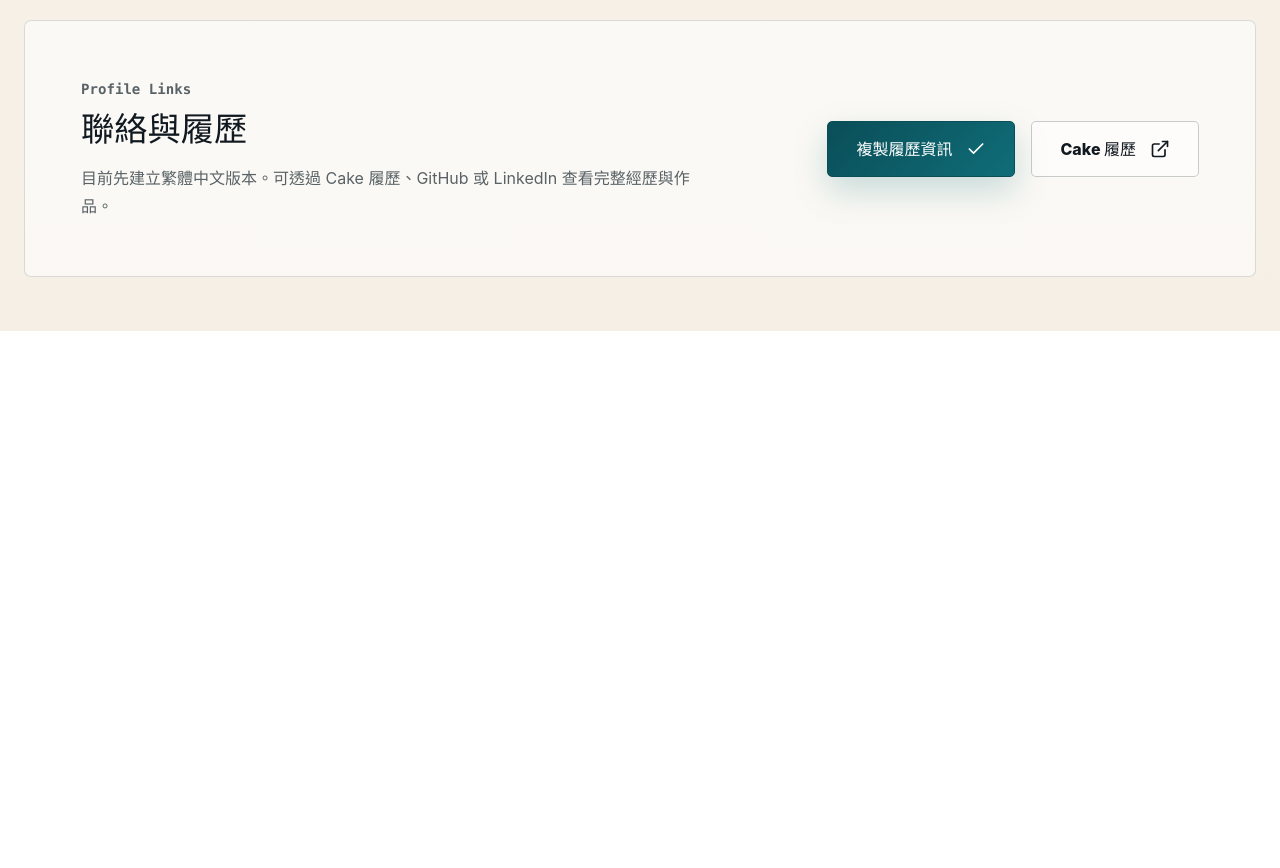
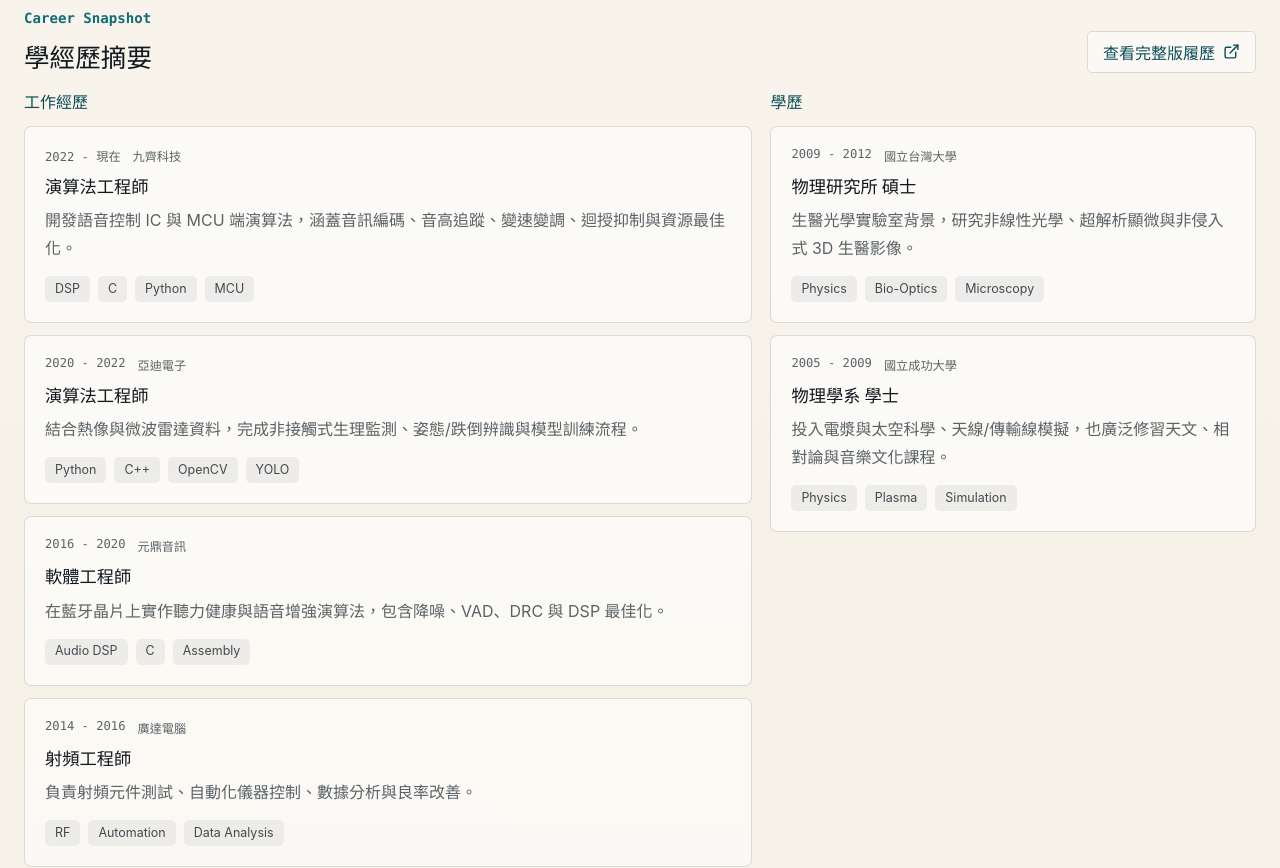
Before and after one commit to changweilin/demo_link, a React (Vite) app: page / in a window 1280 px wide. Shown: the part 2600-3468 px from the top of the page. Before the commit the page ends 2931 px from the top, so only its background shows below. Built offline with nearby package versions, Linux system fonts and the light colour scheme.

Commit message:
Add resume summary section to homepage

```diff
--- a/src/App.tsx
+++ b/src/App.tsx
@@ -57,6 +57,14 @@ type Profile = {
     source: string;
   };
   socialLinks: SocialLink[];
+};
+
+type ResumeSummaryItem = {
+  organization: string;
+  title: string;
+  period: string;
+  summary: string;
+  tags: string[];
 };
 
 type ThemeMode = "day" | "night";
@@ -127,6 +135,62 @@ const principleCards = [
     icon: <Mountain />,
     title: "把工具帶到真實場景",
     text: "從戶外路線規劃到瀏覽器遊戲，偏好能被實際使用、反覆測試與持續改善的作品。",
+  },
+];
+
+const workHighlights: ResumeSummaryItem[] = [
+  {
+    organization: "九齊科技",
+    title: "演算法工程師",
+    period: "2022 - 現在",
+    summary:
+      "開發語音控制 IC 與 MCU 端演算法，涵蓋音訊編碼、音高追蹤、變速變調、迴授抑制與資源最佳化。",
+    tags: ["DSP", "C", "Python", "MCU"],
+  },
+  {
+    organization: "亞迪電子",
+    title: "演算法工程師",
+    period: "2020 - 2022",
+    summary: "結合熱像與微波雷達資料，完成非接觸式生理監測、姿態/跌倒辨識與模型訓練流程。",
+    tags: ["Python", "C++", "OpenCV", "YOLO"],
+  },
+  {
+    organization: "元鼎音訊",
+    title: "軟體工程師",
+    period: "2016 - 2020",
+    summary: "在藍牙晶片上實作聽力健康與語音增強演算法，包含降噪、VAD、DRC 與 DSP 最佳化。",
+    tags: ["Audio DSP", "C", "Assembly"],
+  },
+  {
+    organization: "廣達電腦",
+    title: "射頻工程師",
+    period: "2014 - 2016",
+    summary: "負責射頻元件測試、自動化儀器控制、數據分析與良率改善。",
+    tags: ["RF", "Automation", "Data Analysis"],
+  },
+  {
+    organization: "中央研究院",
+    title: "研究助理",
+    period: "2013 - 2014",
+    summary: "建立 iSCAT 顯微影像與高幀率粒子追蹤流程，研究成果發表於 Optics Express。",
+    tags: ["Optics", "Microscopy", "Research"],
+  },
+];
+
+const educationHighlights: ResumeSummaryItem[] = [
+  {
+    organization: "國立台灣大學",
+    title: "物理研究所 碩士",
+    period: "2009 - 2012",
+    summary: "生醫光學實驗室背景，研究非線性光學、超解析顯微與非侵入式 3D 生醫影像。",
+    tags: ["Physics", "Bio-Optics", "Microscopy"],
+  },
+  {
+    organization: "國立成功大學",
+    title: "物理學系 學士",
+    period: "2005 - 2009",
+    summary: "投入電漿與太空科學、天線/傳輸線模擬，也廣泛修習天文、相對論與音樂文化課程。",
+    tags: ["Physics", "Plasma", "Simulation"],
   },
 ];
 
@@ -449,6 +513,22 @@ function App() {
             ))}
           </div>
         </div>
+        <div className="experience-preview" aria-labelledby="experience-preview-title">
+          <div className="experience-preview-heading">
+            <div>
+              <p className="eyebrow">Career Snapshot</p>
+              <h3 id="experience-preview-title">學經歷摘要</h3>
+            </div>
+            <a className="inline-link" href="#full-resume" onClick={handleOpenCakeResume}>
+              查看完整版履歷
+              <ExternalLink size={17} aria-hidden="true" />
+            </a>
+          </div>
+          <div className="experience-columns">
+            <ResumeSummaryGroup id="work-experience-summary" title="工作經歷" items={workHighlights} />
+            <ResumeSummaryGroup id="education-summary" title="學歷" items={educationHighlights} />
+          </div>
+        </div>
       </section>
 
       <section id="contact" className="section-shell contact" aria-labelledby="contact-title">
@@ -542,4 +622,37 @@ function Principle({ icon, title, text }: { icon: ReactNode; title: string; text
   );
 }
 
+function ResumeSummaryGroup({
+  id,
+  title,
+  items,
+}: {
+  id: string;
+  title: string;
+  items: ResumeSummaryItem[];
+}) {
+  return (
+    <section className="experience-list" aria-labelledby={id}>
+      <h4 id={id}>{title}</h4>
+      <div className="experience-items">
+        {items.map((item) => (
+          <article className="experience-item" key={`${item.organization}-${item.period}`}>
+            <div className="experience-meta">
+              <span>{item.period}</span>
+              <span>{item.organization}</span>
+            </div>
+            <h5>{item.title}</h5>
+            <p>{item.summary}</p>
+            <div className="tag-row">
+              {item.tags.map((tag) => (
+                <span key={tag}>{tag}</span>
+              ))}
+            </div>
+          </article>
+        ))}
+      </div>
+    </section>
+  );
+}
+
 export default App;
--- a/src/styles.css
+++ b/src/styles.css
@@ -415,6 +415,7 @@ button {
 .skill-card,
 .project-detail,
 .principle,
+.experience-item,
 .contact {
   min-width: 0;
   border: 1px solid var(--line);
@@ -475,6 +476,7 @@ button {
 .project-detail p,
 .skill-card p,
 .principle p,
+.experience-item p,
 .contact p,
 .section-heading.compact p {
   color: var(--muted);
@@ -737,6 +739,97 @@ button {
   margin-bottom: 7px;
 }
 
+.experience-preview {
+  margin-top: clamp(32px, 5vw, 54px);
+}
+
+.experience-preview-heading {
+  display: flex;
+  align-items: end;
+  justify-content: space-between;
+  gap: 22px;
+  margin-bottom: 20px;
+}
+
+.experience-preview-heading h3 {
+  margin: 0;
+  font-size: clamp(1.45rem, 2vw, 2.1rem);
+  line-height: 1.12;
+}
+
+.inline-link {
+  display: inline-flex;
+  align-items: center;
+  justify-content: center;
+  min-height: 42px;
+  padding: 0 15px;
+  border: 1px solid var(--line);
+  border-radius: 5px;
+  color: var(--teal-strong);
+  background: var(--surface-soft);
+  font-weight: 760;
+  white-space: nowrap;
+  gap: 8px;
+  transition:
+    border-color 180ms ease,
+    background 180ms ease,
+    box-shadow 180ms ease,
+    transform 180ms ease;
+}
+
+.inline-link:hover {
+  border-color: var(--teal);
+  background: var(--link-hover-bg);
+  box-shadow: var(--soft-shadow);
+  transform: translateY(-1px);
+}
+
+.experience-columns {
+  display: grid;
+  grid-template-columns: minmax(0, 1.2fr) minmax(300px, 0.8fr);
+  gap: 18px;
+}
+
+.experience-list h4 {
+  margin: 0 0 14px;
+  color: var(--teal-strong);
+  font-size: 1rem;
+  line-height: 1.2;
+}
+
+.experience-items {
+  display: grid;
+  gap: 12px;
+}
+
+.experience-item {
+  padding: 20px;
+}
+
+.experience-meta {
+  display: flex;
+  flex-wrap: wrap;
+  gap: 8px 12px;
+  margin-bottom: 10px;
+  color: var(--muted);
+  font-family: "SFMono-Regular", Consolas, "Liberation Mono", monospace;
+  font-size: 0.76rem;
+}
+
+.experience-item h5 {
+  margin: 0 0 8px;
+  font-size: 1.08rem;
+  line-height: 1.34;
+}
+
+.experience-item p {
+  margin: 0;
+}
+
+.experience-item .tag-row {
+  margin-top: 14px;
+}
+
 .contact {
   display: flex;
   align-items: center;
@@ -767,6 +860,10 @@ button {
   }
 
   .resume-layout {
+    grid-template-columns: 1fr;
+  }
+
+  .experience-columns {
     grid-template-columns: 1fr;
   }
 }
@@ -821,6 +918,7 @@ button {
   }
 
   .section-heading,
+  .experience-preview-heading,
   .contact {
     display: grid;
   }
@@ -1041,7 +1139,8 @@ button {
   }
 
   .project-detail,
-  .skill-card {
+  .skill-card,
+  .experience-item {
     padding: 20px;
   }
 
@@ -1071,6 +1170,10 @@ button {
 
   .principle {
     grid-template-columns: 1fr;
+  }
+
+  .inline-link {
+    width: 100%;
   }
 
   .contact {
```
Also changed, not shown: 1 other file (tests, documents, lock files or other folders).
